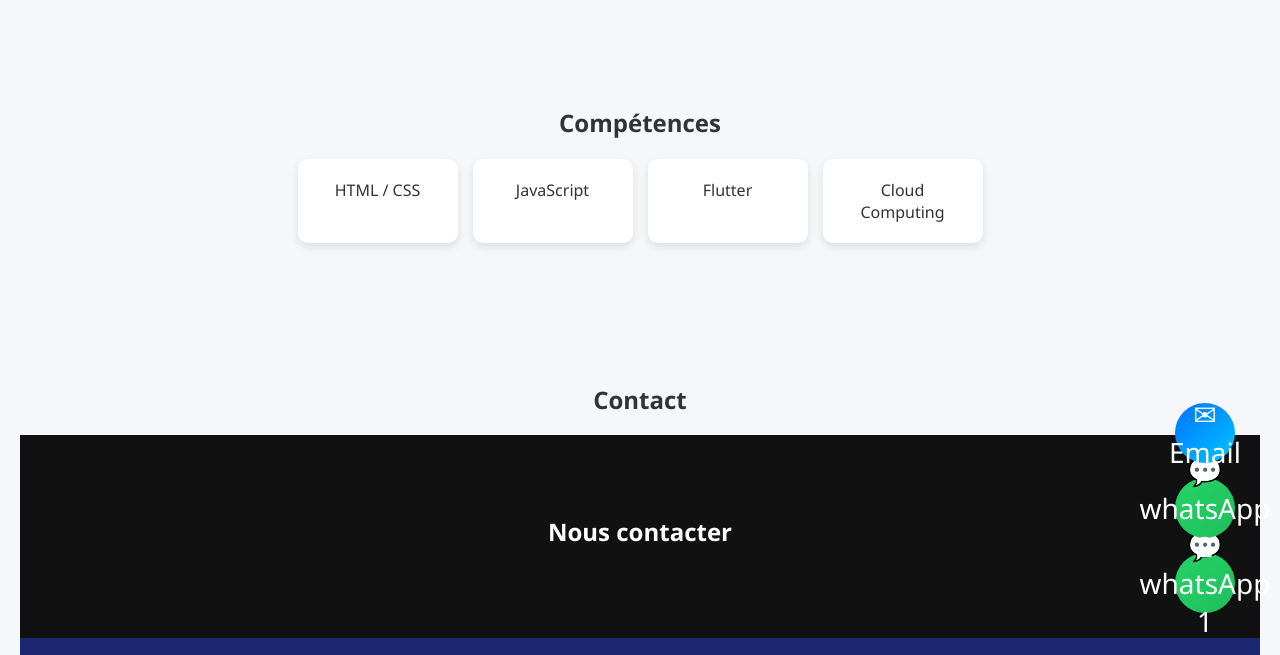
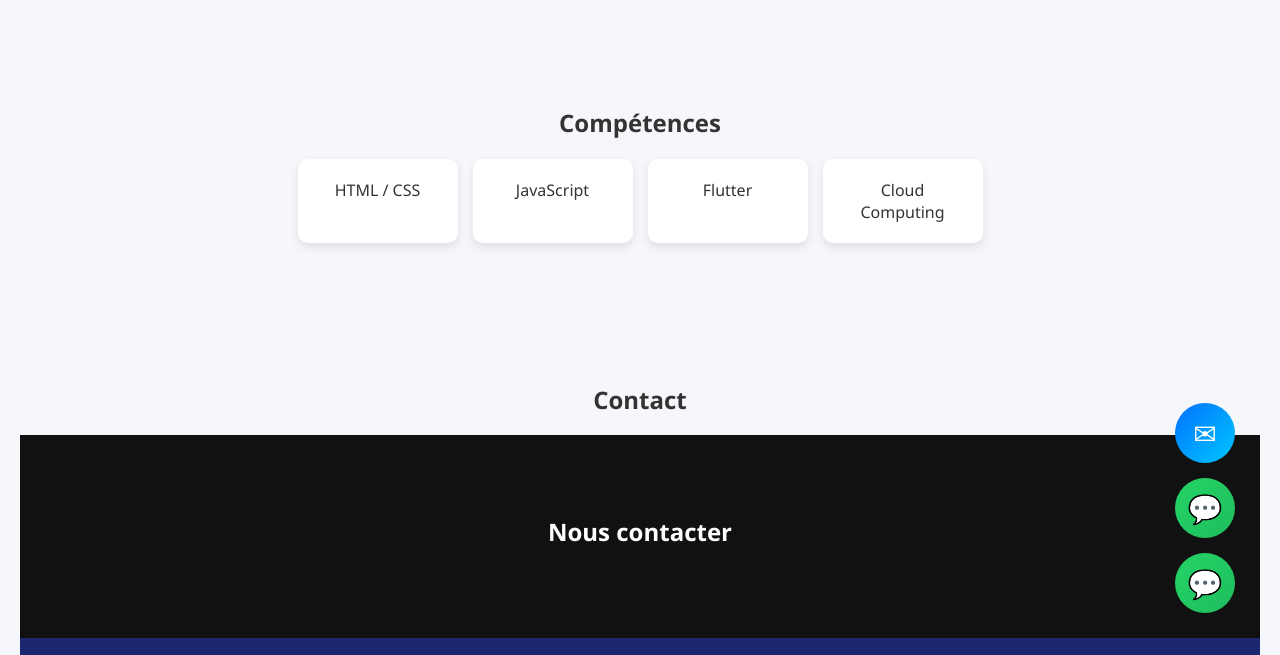
Before and after one commit to Awono-237/site-personnel-render, a plain HTML site: page index.html in a window 1280 px wide. Shown: the part 1109-1764 px from the top of the page. Drawn offline with Linux system fonts and the light colour scheme; a web font is replaced by a local one.

Commit message:
Clean up index.html by removing duplicates
Removed duplicate content and fixed formatting issues.

```diff
--- a/index.html
+++ b/index.html
@@ -51,14 +51,14 @@ Nous sommes <strong><em>awell</em></strong> étudiant en informatique, passionn
   <div class="contact-options">
 <a
 href="https://wa.me/237652653066?text=Bonjour%20Lazare,%20je%20vous%20contact
-e%20depuis%20votre%20site." class="whatsapp-float" target="_blank" title="Contactez-moi sur WhatsApp " >💬whatsApp 1 </a>
+e%20depuis%20votre%20site." class="whatsapp-float" target="_blank" title="Contactez-moi sur WhatsApp " >💬</a>
 <a
 href="https://wa.me/237659961158?text=Bonjour%20ESTELLE,%20je%20vous%20contact
-e%20depuis%20votre%20site." class="whatsapp-float whatsapp-float-2" target="_blank" title="Contactez-moi sur WhatsApp " >💬 whatsApp 2</a>
+e%20depuis%20votre%20site." class="whatsapp-float whatsapp-float-2" target="_blank" title="Contactez-moi sur WhatsApp " >💬</a>
 <a
 href="mailto:awonofoelazare@gmail.com?subject=Contact%20depuis%20le%20site&body=Bon
 jour%20Lazare,"
-class="email-float" title="Envoyez-moi un email" >✉ Email</a>
+class="email-float" title="Envoyez-moi un email" >✉</a>
 </section>
 <!-- ===== FOOTER ===== -->
 <footer>
```
